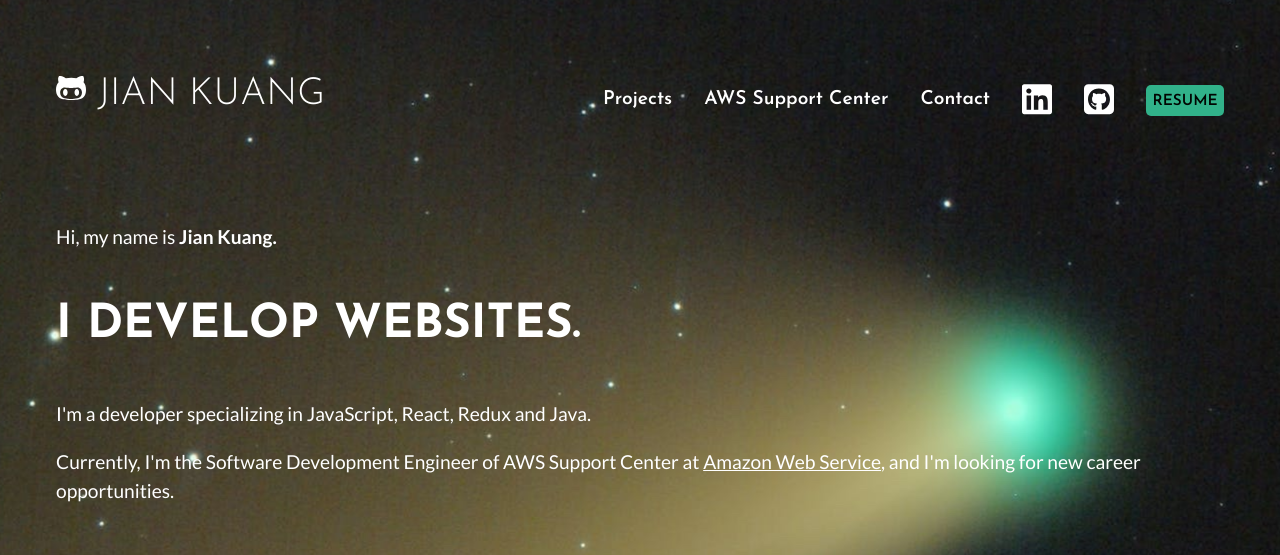
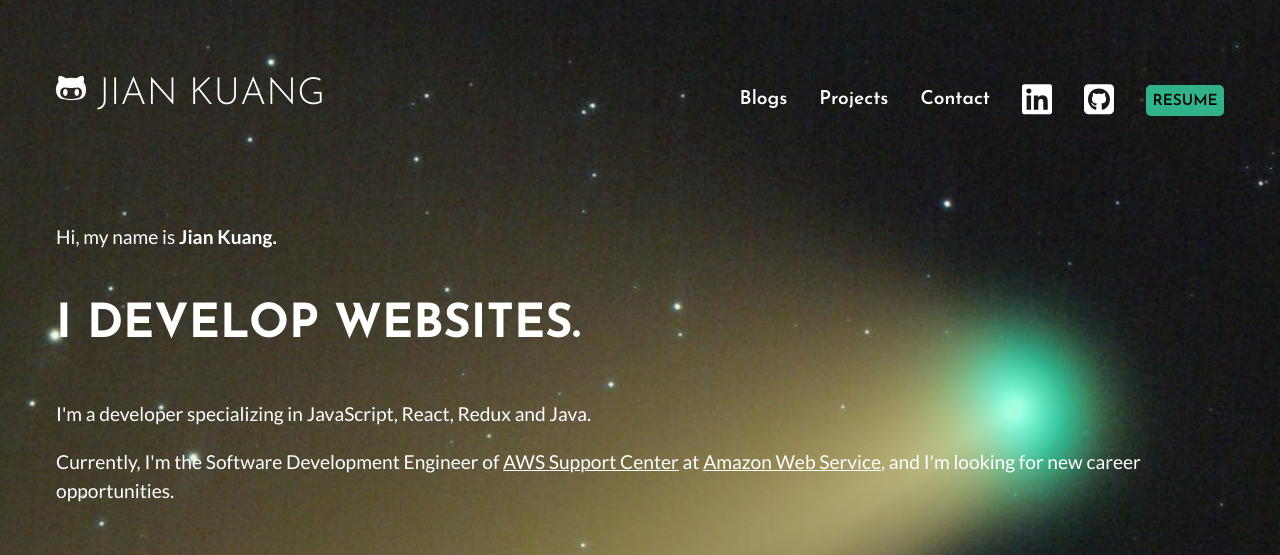
Before and after one commit to jiankuang/portfolio, a plain HTML site: page index.html in a window 1280 px wide. Shown: the top 555 px of the page. Drawn offline with Linux system fonts and the light colour scheme.

Commit message:
Add link to blogs

```diff
--- a/index.html
+++ b/index.html
@@ -8,7 +8,7 @@
     <link rel="preconnect" href="https://fonts.gstatic.com" crossorigin>
     <link href="https://fonts.googleapis.com/css2?family=Fira+Mono&family=Josefin+Sans:ital,wght@0,100..700;1,100..700&family=Lato:wght@400;700&display=swap" rel="stylesheet">
 
-    <link rel="preload" href="components/ProjectsPage.css" as="stylesheet">
+    <link rel="preload" href="components/ProjectsSection.css" as="style">
 
     <script src="app.js" defer type="module"></script>
 
@@ -27,8 +27,8 @@
               <button type="button" tabindex="-1" hidden></button>
               <nav>
                   <ul class="menu">
+                    <li><a href="https://blogs.awesomeportfolio.click">Blogs</a></li>
                     <li><a href="#projects">Projects</a></li>
-                  <li><a class="navlink" href="/project-1">AWS Support Center</a></li>
                     <li><a href="#contact">Contact</a></li>
                     <li>
                         <a href="https://www.linkedin.com/in/jiankuang/" target="_blank" aria-label="LinkedIn.">
@@ -55,7 +55,7 @@
           <p>Hi, my name is <span class="name">Jian Kuang.</span></p>
           <h2>I develop websites.</h2>
           <p>I'm a developer specializing in JavaScript, React, Redux and Java.</p>
-          <p>Currently, I'm the Software Development Engineer of AWS Support Center at <a href="https://aws.amazon.com/" target="_blank">Amazon Web Service</a>, and I'm looking for new career opportunities.</p>
+          <p>Currently, I'm the Software Development Engineer of <a class="navlink" href="/project-1">AWS Support Center</a> at <a href="https://aws.amazon.com/" target="_blank">Amazon Web Service</a>, and I'm looking for new career opportunities.</p>
       </div>
   </section>
 
```
Lines whose indentation alone changed are shown as unchanged.
